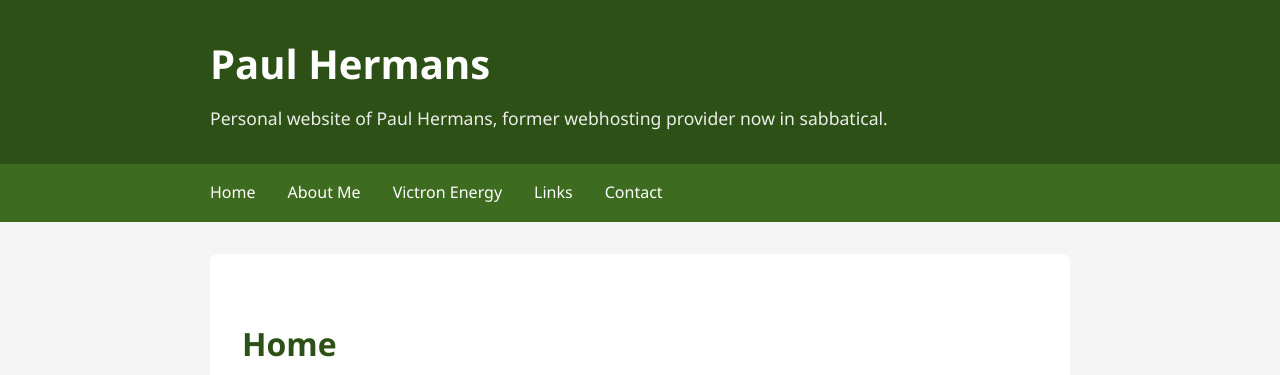
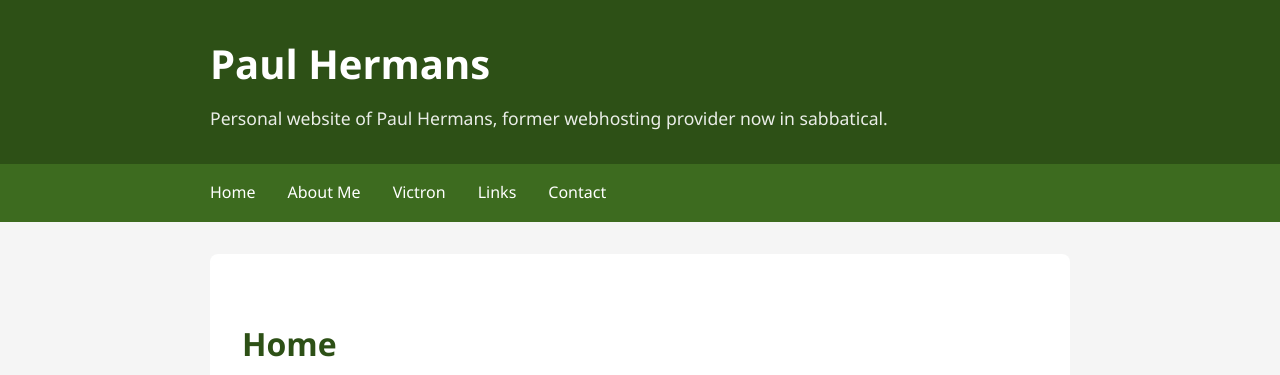
Before and after one commit to paulhermanseu/paulhermans.eu, a Jekyll site: the page built from index.md, in a window 1280 px wide. Shown: the top 375 px of the page. Built offline with Jekyll 4.4.1, drawn with Linux system fonts in a browser that asks for light colours.

Commit message:
Update Victron link to new page

```diff
--- a/_layouts/default.html
+++ b/_layouts/default.html
@@ -282,7 +282,7 @@
             <ul>
                 <li><a href="/">Home</a></li>
                 <li><a href="/about.html">About Me</a></li>
-                <li><a href="/victron.html">Victron Energy</a></li>
+                <li><a href="/victron-home-energy-management-system.html">Victron</a></li>
                 <li><a href="/links.html">Links</a></li>
                 <li><a href="/contact.html">Contact</a></li>
             </ul>
```
